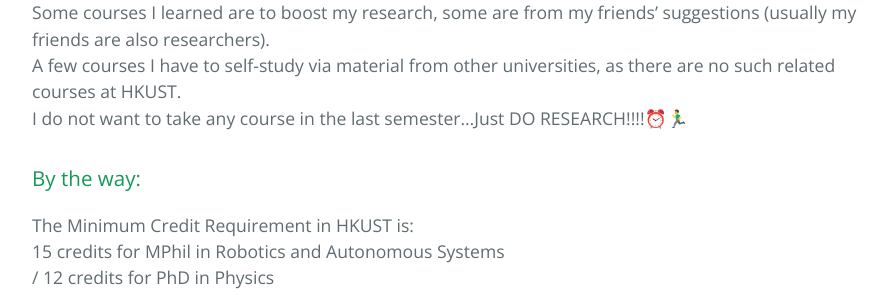
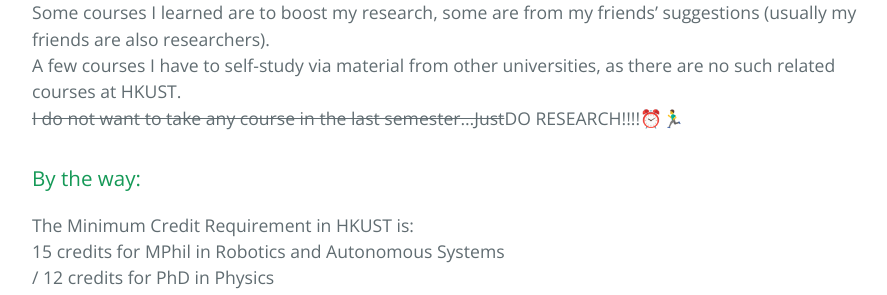
Before and after one commit to klyw1998/LiangyaweiKuang, a Jekyll site: the page built from courses.md, in a window 1280 px wide and 900 px high, scrolled down 2771 px. Shown: the part 205-500 px from the top of the window, without its empty margins (192-1079 px from the left). Built offline with Jekyll 4.4.1, drawn with Linux system fonts in a browser that asks for light colours.

```diff
--- a/courses.md
+++ b/courses.md
@@ -85,7 +85,7 @@ I Finished 40 credits officially in the first one and a half years of my MPhil.
 Most courses I learned are based on my interests since a high GPA via carefully selected courses is not needed for a postgraduate researcher.
 Some courses I learned are to boost my research, some are from my friends' suggestions (usually my friends are also researchers).
 A few courses I have to self-study via material from other universities, as there are no such related courses at HKUST.
-I do not want to take any course in the last semester...Just DO RESEARCH!!!!⏰🏃‍♂️
+~~I do not want to take any course in the last semester...Just~~DO RESEARCH!!!!⏰🏃‍♂️
 
 ### By the way:
 The Minimum Credit Requirement in HKUST is:
```
